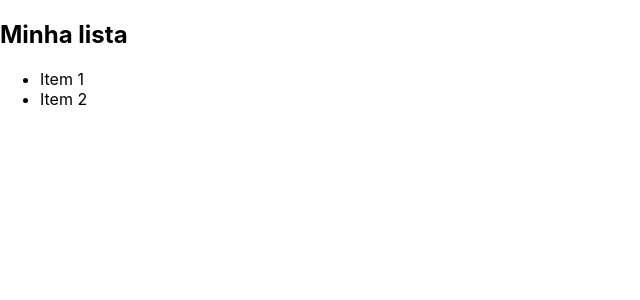
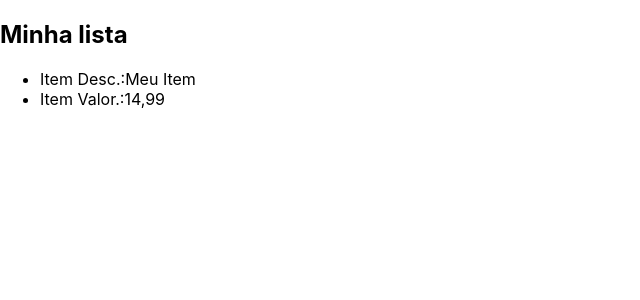
Before and after one commit to IvesCostaBr/frontend-react-project, a React (Create React App) app: page / in a window 1280 px wide. Shown: the top 300 px of the page, without its empty margins (0-640 px from the left). Built offline with nearby package versions, Linux system fonts and the light colour scheme.

Commit message:
Create item component

```diff
--- /dev/null
+++ b/src/ItemComponent.js
@@ -0,0 +1,11 @@
+import React from 'react';
+
+
+export default function ItemComponent(props){
+    return  (
+    <div>
+        <li>Item Desc.:{props.name} </li>
+        <li>Item Valor.:{props.valor} </li>
+    </div>
+    )
+}
--- a/src/ListComponent.js
+++ b/src/ListComponent.js
@@ -1,13 +1,14 @@
 import React from 'react';
-
+import ItemComponent from './ItemComponent';
 
 export default function ListComponent(){
     return (
     <div>
         <h2>Minha lista</h2>
     <ul>
-        <li>Item 1</li>
-        <li>Item 2</li>
+        <ItemComponent
+        name={'Meu Item'}
+        valor={'14,99'}/>
     </ul>
     </div>
 
```
